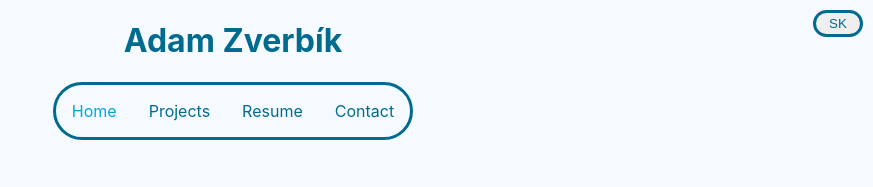
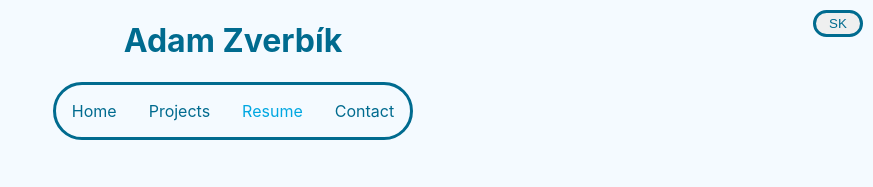
Before and after one commit to zverbikadam/cv_app, a React (Create React App) app: page /cv/work_exp in a window 1280 px wide. Shown: the top 187 px of the page, without its empty margins (407-1280 px from the left). Built offline with nearby package versions, Linux system fonts and the light colour scheme; no server answers.

Commit message:
navigation isues solved

```diff
--- a/src/components/TheNavigation/TheNavigation.tsx
+++ b/src/components/TheNavigation/TheNavigation.tsx
@@ -1,6 +1,6 @@
-import React, { useState } from 'react';
+import React from 'react';
 import { useLanguage } from '../../Context/LanguageContext';
-import { Link } from 'react-router-dom';
+import { NavLink as Link } from 'react-router-dom';
 import './TheNavigation.css';
 
 interface Props {
@@ -8,8 +8,6 @@ interface Props {
 }
 
 const TheNavigation = (props: Props) => {
-
-    const [activePath, setActivePath] = useState("Home");
 
     // active language
     const enLanguage = useLanguage();
@@ -37,63 +35,62 @@ const TheNavigation = (props: Props) => {
         }
 
 
-    // handleClick
-    const handleClick = (event: any) => {
-        setActivePath(event.target.innerText);
-    }
-
-
     // template
     return (
         <nav className="the-navigation">
             <ul className="navigation-list">
                 <li className="navigation-item">
                     <Link
-                        className={activePath === data.home ? "active link" : "link"}
-                        to="/"
-                        onClick={handleClick}
+                        className="link"
+                        activeClassName="active"
+                        to="/" exact
                     >
                         {data.home}
                     </Link>
                 </li>
                 <li className="navigation-item">
                     <Link
-                        className={activePath === data.projects ? "active link" : "link"}
+                        className="link"
+                        activeClassName="active"
                         to="/projects"
-                        onClick={handleClick}
                     >
                         {data.projects}
                     </Link>
                 </li>
                 <li className="dropdown-item">
-                    <Link className="link" to="#">
+                    <Link
+                        className="link"
+                        activeClassName="active"
+                        to="/cv"
+                        aria-disabled
+                    >
                         {data.cv}
                     </Link>
                     <div className="dropdown-content">
                         <ul className="navigation-list subnav-list">
                             <li className="subnav-item">
                                 <Link
-                                    className={activePath === data.education ? "active link dropdown-link" : "link dropdown-link"}
+                                    className="link dropdown-link"
+                                    activeClassName="active"
                                     to="/cv/education"
-                                    onClick={handleClick}
                                 >
                                     {data.education}
                                 </Link>
                             </li>
                             <li className="subnav-item">
                                 <Link
-                                    className={activePath === data.work_experience ? "active link dropdown-link" : "link dropdown-link"}
+                                    className="link dropdown-link"
+                                    activeClassName="active"
                                     to="/cv/work_exp"
-                                    onClick={handleClick}
                                 >
                                     {data.work_experience}
                                 </Link>
                             </li>
                             <li className="subnav-item">
                                 <Link
-                                    className={activePath === data.skills ? "active link dropdown-link" : "link dropdown-link"}
+                                    className="link dropdown-link"
+                                    activeClassName="active"
                                     to="/cv/skills"
-                                    onClick={handleClick}
                                 >
                                     {data.skills}
                                 </Link>
@@ -103,9 +100,9 @@ const TheNavigation = (props: Props) => {
                 </li>
                 <li className="navigation-item">
                     <Link
-                        className={activePath === data.contact ? "active link" : "link"}
+                        className="link"
+                        activeClassName="active"
                         to="/contact"
-                        onClick={handleClick}
                     >
                         {data.contact}
                     </Link>
```
